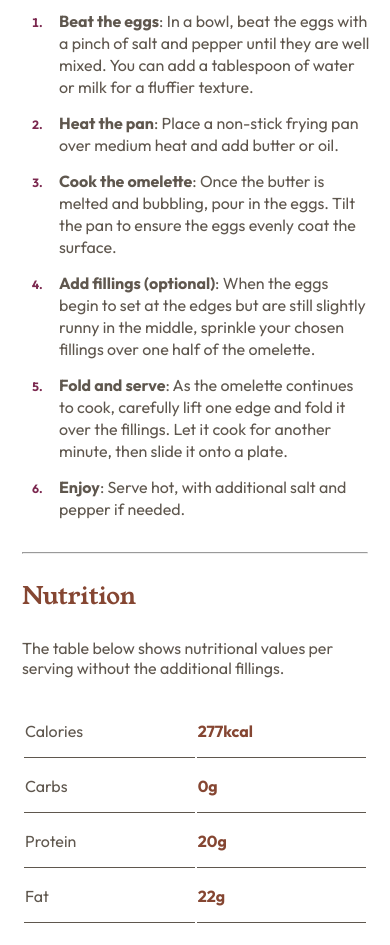
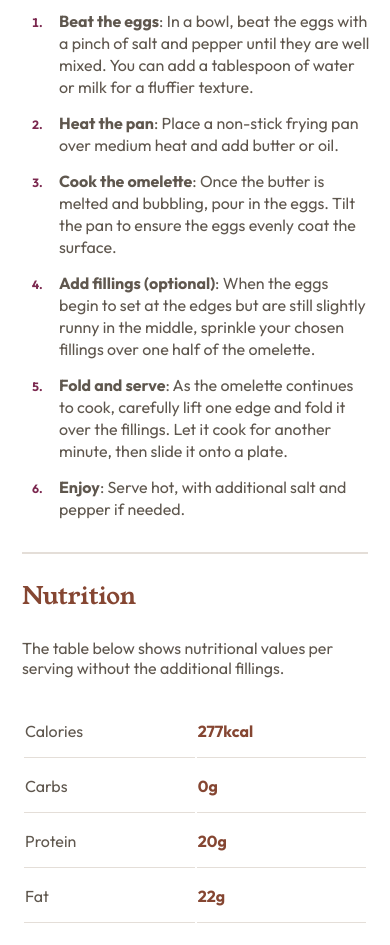
Before and after one commit to MhdSinanC/recipePageMain, a plain HTML site: page index.html in a window 390 px wide. Shown: the part 977-1922 px from the top of the page. Drawn offline with Linux system fonts and the light colour scheme.

Commit message:
changed some sizes to relative

```diff
--- a/style.css
+++ b/style.css
@@ -27,6 +27,10 @@ h1 {
 
 h3 {
     color: hsl(332, 51%, 32%);
+}
+
+hr {
+    border: 1px solid hsl(30, 18%, 87%);
 }
 
 p {
@@ -88,9 +92,9 @@ ol > li::marker {
 }
 
 td {
-    border-bottom: 1px solid hsl(30, 10%, 34%);
+    border-bottom: 1px solid hsl(30, 18%, 87%);
     height: 3.125rem;
-    width: 17.75rem;
+    width: 19.75rem;
 }
 
 table {
@@ -98,7 +102,7 @@ table {
 }
 
 
-@media(max-width: 400px) {
+@media(max-width: 25rem) {
 
     body {
         margin: 0;
@@ -117,6 +121,6 @@ table {
     }
 
     .mb {
-        margin: 25px 22px;
+        margin: 1.563rem 1.375rem;
     }
 }
```
